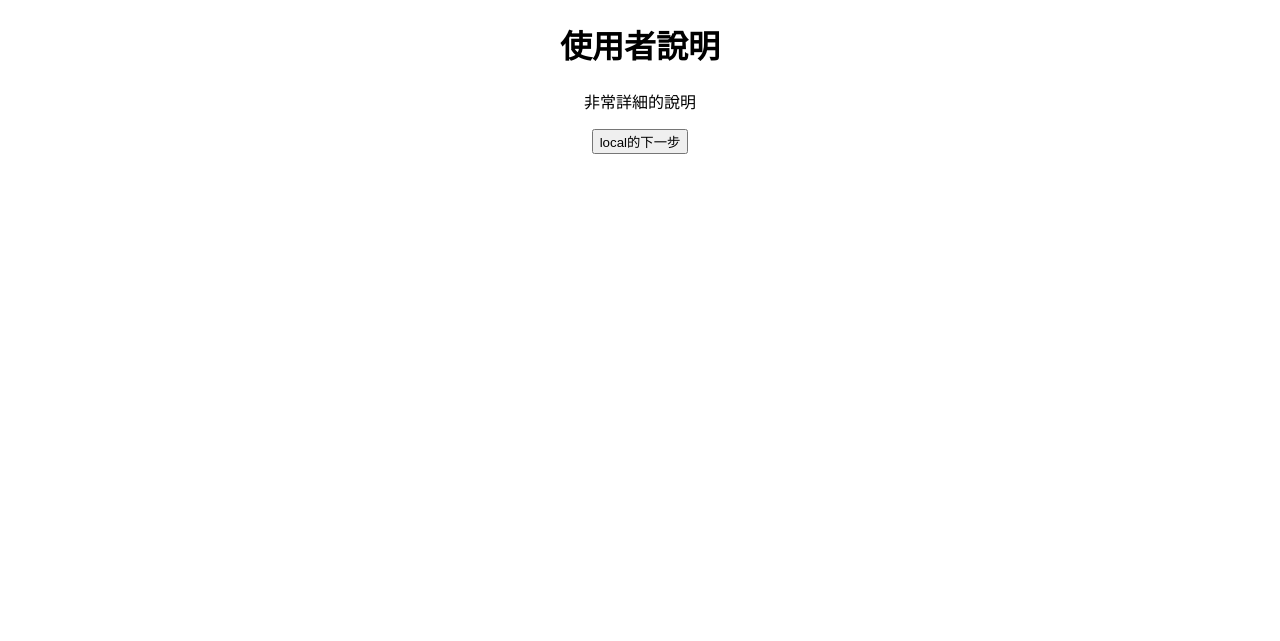
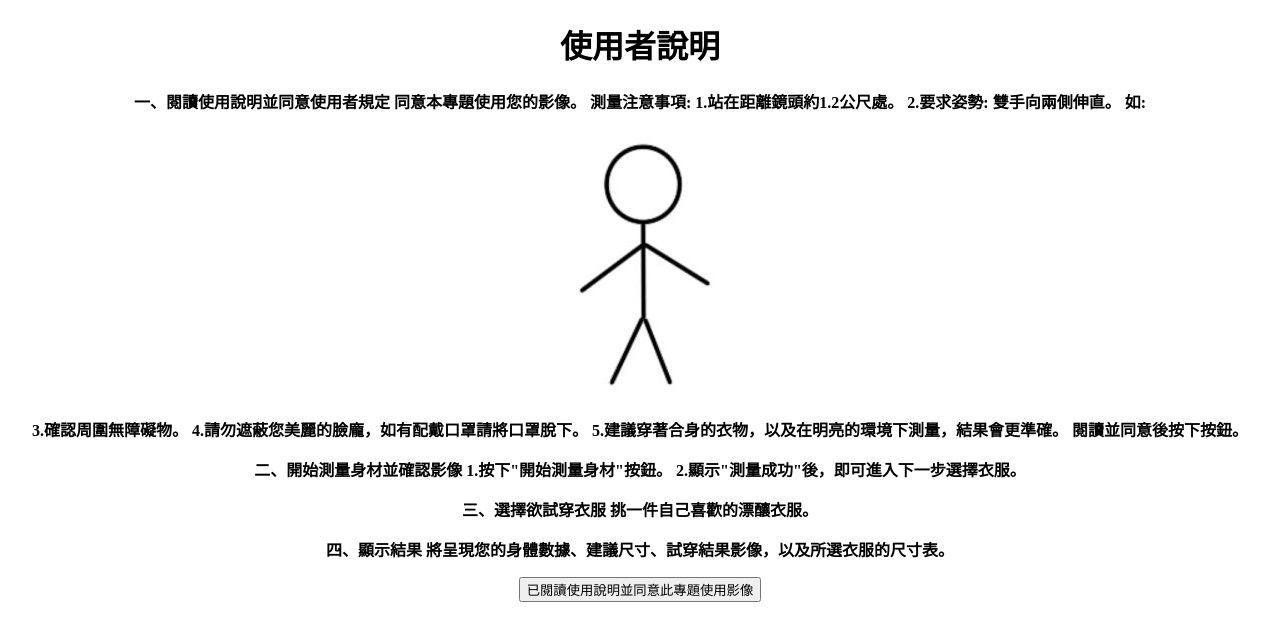
Before and after one commit to marshmallow3210/MetaMirror, a Django app: page /user_manual in a window 1280 px wide. Shown: the top 641 px of the page. Run offline with Django 4.2, Linux system fonts and the light colour scheme; parts of the project's set-up code (start-up, migrations or seed data) failed here and were passed over.

Commit message:
update usr_manual

```diff
--- a/templates/user_manual.html
+++ b/templates/user_manual.html
@@ -1,5 +1,6 @@
 <!DOCTYPE html>
 <html>
+{% load static %}
 <head>
     <meta charset="UTF-8">
     <title>user_manual</title>
@@ -7,8 +8,36 @@
 <body>
     <div align="center">
         <h1>使用者說明</h1>
-        <p>非常詳細的說明<p>
-        <input type ="button" onclick="javascript:location.href='http://127.0.0.1:8000/user_showLidar'" value="local的下一步"></input>
+        <p>
+            <strong>一、閱讀使用說明並同意使用者規定<strong>
+            同意本專題使用您的影像。
+            測量注意事項:
+            1.站在距離鏡頭約1.2公尺處。
+            2.要求姿勢: 雙手向兩側伸直。
+            如:
+            <br>
+            <img src="{% static 'app/img/pose_require.jpg'%}" width="300" heigh="300" alt="pose_require">
+            <br>
+            3.確認周圍無障礙物。
+            4.請勿遮蔽您美麗的臉龐，如有配戴口罩請將口罩脫下。
+            5.建議穿著合身的衣物，以及在明亮的環境下測量，結果會更準確。
+
+            閱讀並同意後按下按鈕。
+        <p>
+        <p>
+            <strong>二、開始測量身材並確認影像<strong>
+            1.按下"開始測量身材"按鈕。
+            2.顯示"測量成功"後，即可進入下一步選擇衣服。
+        <p>
+        <p>
+            <strong>三、選擇欲試穿衣服<strong>
+            挑一件自己喜歡的漂釀衣服。
+        <p>
+        <p>
+            <strong>四、顯示結果<strong>
+            將呈現您的身體數據、建議尺寸、試穿結果影像，以及所選衣服的尺寸表。
+        <p>
+        <input type ="button" onclick="javascript:location.href='http://127.0.0.1:8000/user_showLidar'" value="已閱讀使用說明並同意此專題使用影像"></input>
     </div>
 </body>
 </html>
```
Also changed, not shown: static/app/img/pose_require.jpg (added).
